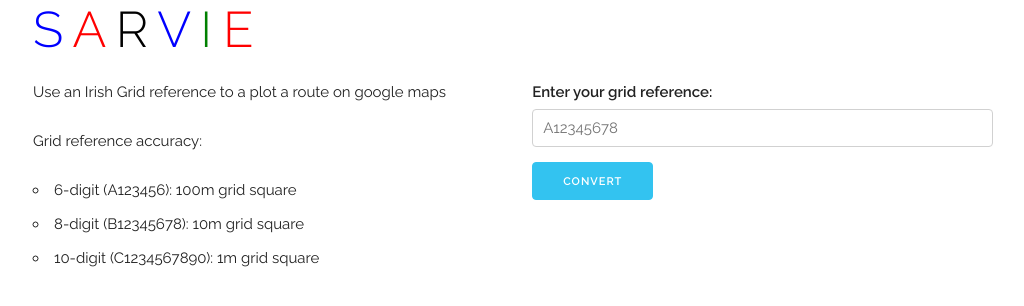
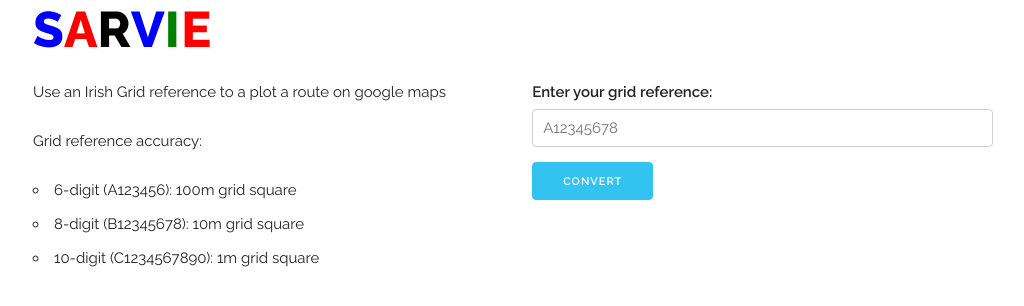
Before and after one commit to andyconchubhair/sarvie, a website: page public/index.html in a window 1280 px wide. Shown: the whole page, without its empty margins (127-1151 px from the left). Drawn offline with Linux system fonts and the light colour scheme.

Commit message:
Changes to h1 font.

```diff
--- a/public/css/main.css
+++ b/public/css/main.css
@@ -47,6 +47,12 @@ input[type=button] {
 	border: 1px solid black;
 } */
 
+h1 {
+	font-family: "Raleway", sans-serif;
+	font-weight: 800;
+	letter-spacing: -0.5rem;
+}
+
 .blue {
 	color: blue;
 }
--- a/public/index.html
+++ b/public/index.html
@@ -5,7 +5,7 @@
 	<meta charset="utf-8">
   <title>SARV</title>
   <meta name="viewport" content="width=device-width, initial-scale=1">
-  <link href="//fonts.googleapis.com/css?family=Raleway:400,300,600" rel="stylesheet" type="text/css">
+  <link href="//fonts.googleapis.com/css?family=Raleway:400,300,600,800" rel="stylesheet" type="text/css">
   <link rel="stylesheet" href="css/normalize.css">
   <link rel="stylesheet" href="css/skeleton.css">
   <link rel="stylesheet" href="css/main.css" />
@@ -43,17 +43,6 @@
     </div>
   </div>
 
-
-
-  <!-- <p>Paste your 8 or 10 grid reference here (e.g. O0886621276):</p>
-
-	<form id="igrim" method="get">
-		<fieldset>
-			<input type="text" id="gridref" name="gridref" placeholder="A12345678" required/><br /><br />
-			<input type="button" id="gridrefbutton" value="Convert" />
-		</fieldset>
-	</form> -->
-
 	<script crossorigin='anonymous' src="js/main.js" ></script>
 
 	</div>
```
